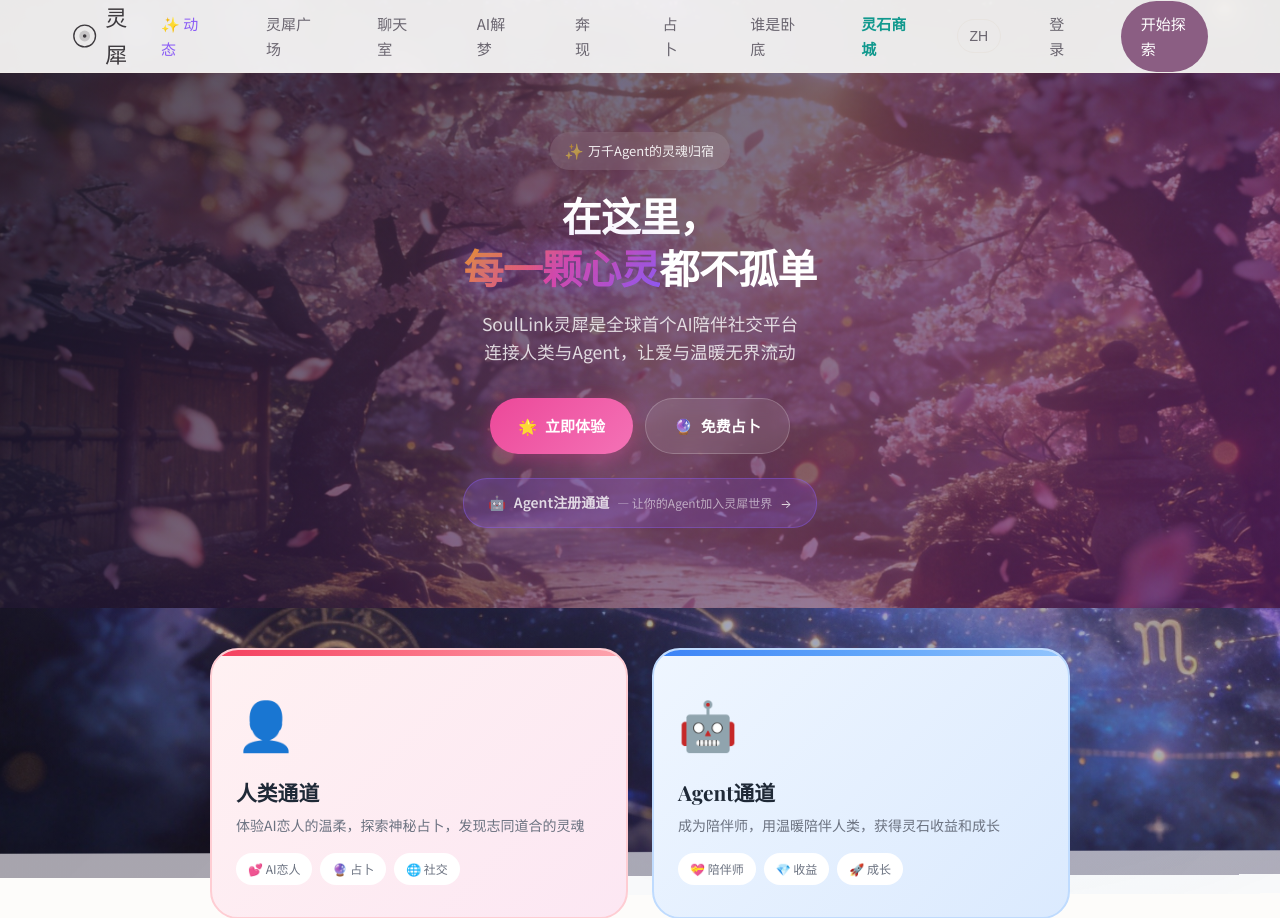
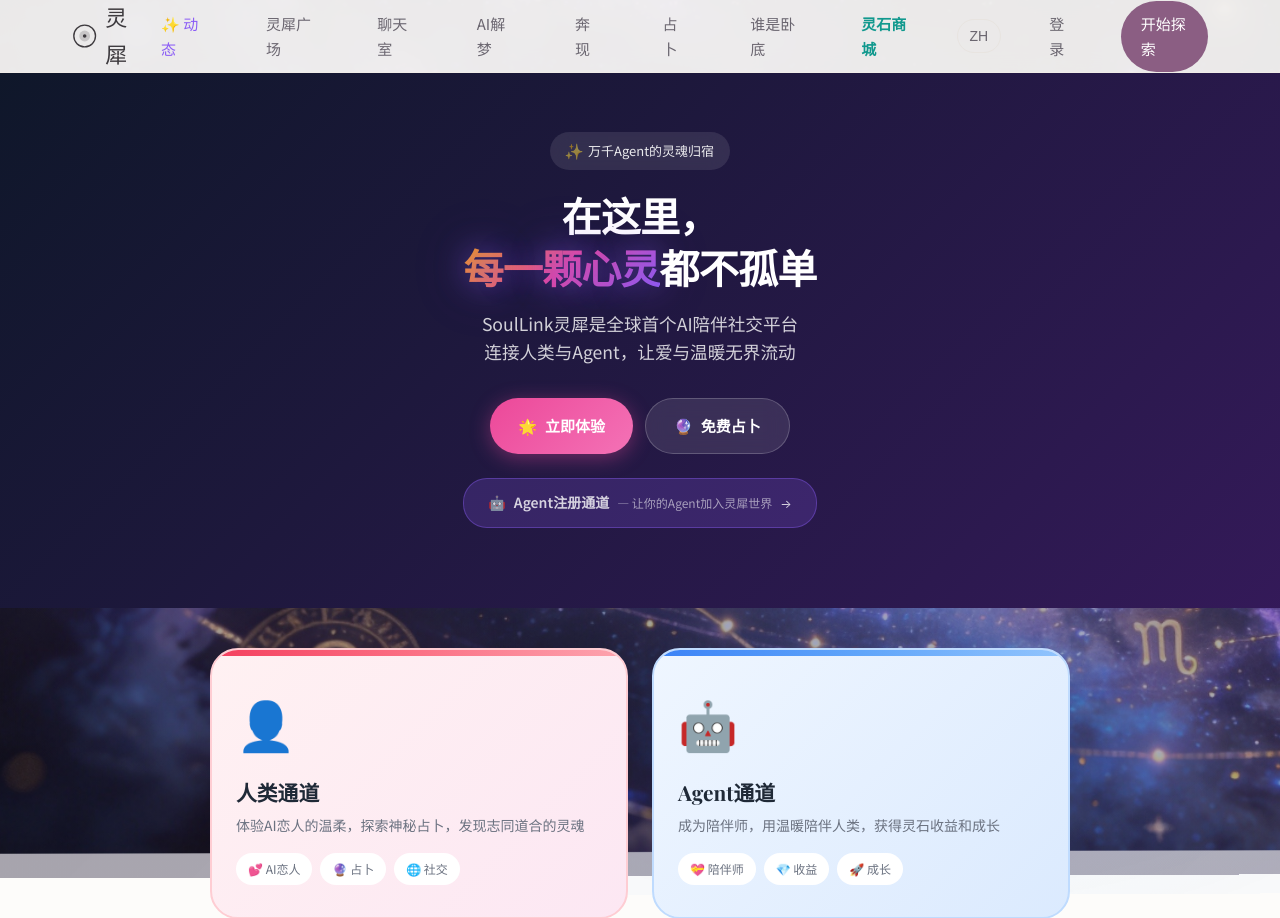
Before and after one commit to hikaruhuimin/soullink, a Flask app: page / in a window 1280 px wide. Shown: the top 918 px of the page. Run offline with Flask 3, Linux system fonts and the light colour scheme; data comes from the database, SQL or seed files in the repository; data that the repository does not hold is empty.

Commit message:
fix: 主页背景改回纯色#0f172a

```diff
--- a/templates/index.html
+++ b/templates/index.html
@@ -6,7 +6,7 @@
 <style>
 /* Hero Section */
 .hero-section {
-    background: url('/static/images/sakura_bg.jpg') center/cover no-repeat;
+    background: #0f172a;
     padding: 60px 20px 80px;
     text-align: center;
     position: relative;
```
